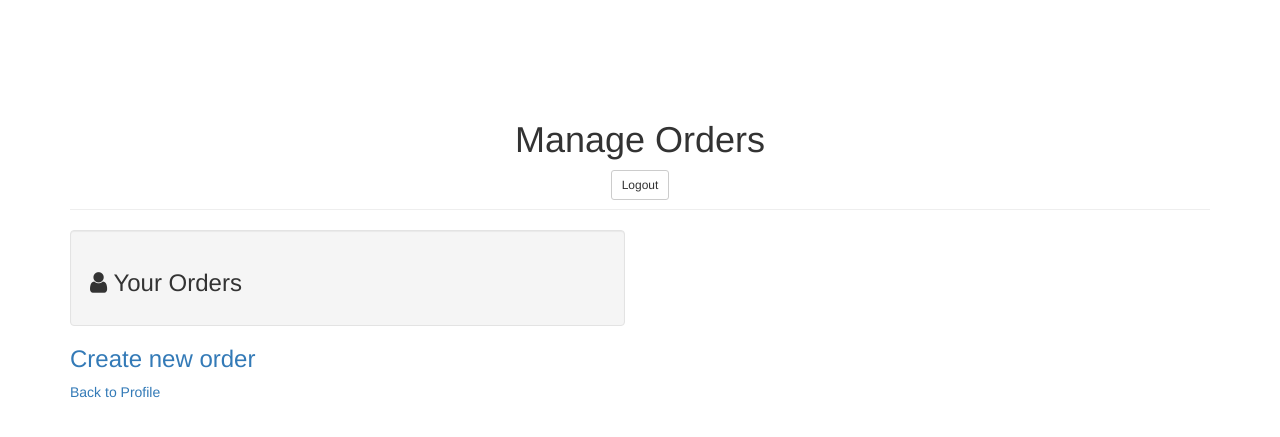
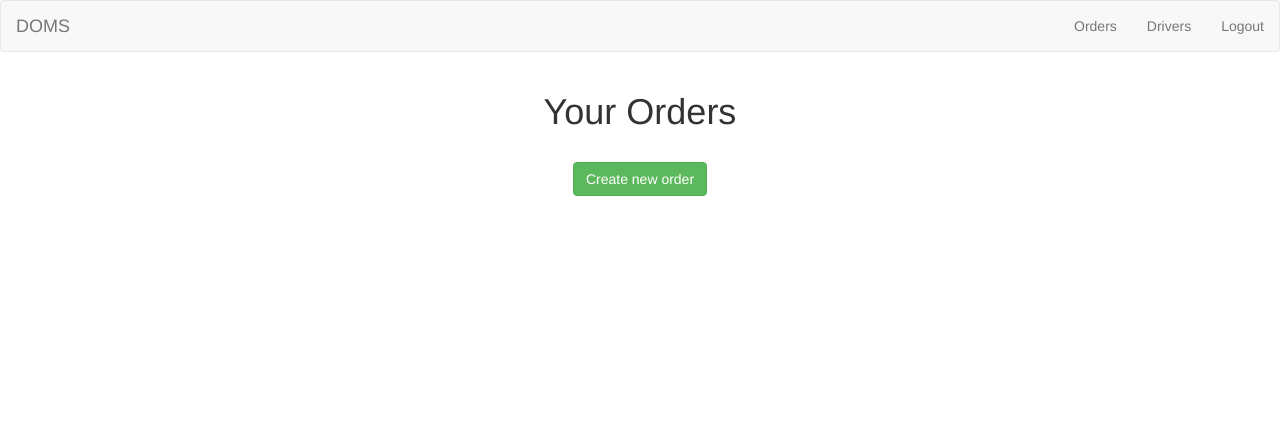
Before and after one commit to dineshgajwani/DOMS, a Node server app: page /profile/orders in a window 1280 px wide. Shown: the top 437 px of the page. Run offline with Node 20, Linux system fonts and the light colour scheme; the visitor is signed in with stand-in values (Sample User, id 1); data that the repository does not hold is empty; some libraries are stand-ins or nearby versions.

Commit message:
Improved views

```diff
--- a/views/createDriver.ejs
+++ b/views/createDriver.ejs
@@ -9,6 +9,7 @@
     </style>
 </head>
 <body>
+<% include ./partials/navbar %>
 <div class="container">
 
 <div class="col-sm-6 col-sm-offset-3">
--- a/views/createorder.ejs
+++ b/views/createorder.ejs
@@ -9,6 +9,7 @@
     </style>
 </head>
 <body>
+<% include ./partials/navbar %>
 <div class="container">
 
 <div class="col-sm-6 col-sm-offset-3">
--- a/views/manageDrivers.ejs
+++ b/views/manageDrivers.ejs
@@ -9,6 +9,7 @@
     </style>
 </head>
 <body>
+<% include ./partials/navbar %>
 <div class="container">
 
     <div class="page-header text-center">
--- a/views/manageOrders.ejs
+++ b/views/manageOrders.ejs
@@ -9,6 +9,7 @@
     </style>
 </head>
 <body>
+<% include ./partials/navbar %>
 <div class="container">
 
     <div class="page-header text-center">
--- a/views/orders.ejs
+++ b/views/orders.ejs
@@ -1,39 +1,27 @@
 <!doctype html>
 <html>
-<head>
-    <title>DOMS</title>
-    <link rel="stylesheet" href="//netdna.bootstrapcdn.com/bootstrap/3.0.2/css/bootstrap.min.css">
-    <link rel="stylesheet" href="//netdna.bootstrapcdn.com/font-awesome/4.0.3/css/font-awesome.min.css">
-    <style>
-        body        { padding-top:80px; word-wrap:break-word; }
-    </style>
-</head>
+<% include ./partials/head %>
 <body>
+<% include ./partials/navbar %>
 <div class="container">
 
-    <div class="page-header text-center">
-        <h1></span> Manage Orders</h1>
-        <a href="/logout" class="btn btn-default btn-sm">Logout</a>
-    </div>
 
     <div class="row">
 
         <!-- LOCAL INFORMATION -->
-        <div class="col-sm-6">
-            <div class="well">
-                <h3><span class="fa fa-user"></span> Your Orders</h3>
-                    <% for (var i = 0; i < data.length; i++) { %>
-                    <p>
-                        <strong>Order ID</strong>: <%= data[i].oid %><br>
-                        <strong>Order Description</strong>: <%= data[i].description %><br>
-                        <a href="/profile/orders/<%= data[i].oid %>"> View order    </a>      |
-                        <a href="/profile/orders/<%= data[i].oid %>/delete"> Delete order   </a>
-                    </p>
-                    <% } %>
-
-            </div>
-            <h3><a href="./newOrder">Create new order</a></h3>
-            <p><a href="/profile">Back to Profile</a></p>
+        <div class="col-sm-8 col-sm-offset-2 text-center">
+        <table class="table table-bordered">
+            <h1>Your Orders</h1>
+            <% for (var i = 0; i < data.length; i++) { %>
+            <tr>
+                <td><strong>Order ID</strong>: <%= data[i].oid %></td>
+                <td><strong>Order Description</strong>: <%= data[i].description %></td>
+                <td><a href="/profile/orders/<%= data[i].oid %>"> View order    </a>  </td>
+                <td><a href="/profile/orders/<%= data[i].oid %>/delete"> Delete order   </a></td>
+            </tr>
+            <% } %>
+        </table>
+            <h3><a href="./newOrder" class="btn btn-success">Create new order</a></h3>
             <!-- <p>Or go <a href="/">Home</a>.</p> -->
         </div>
 
--- /dev/null
+++ b/views/partials/head.ejs
@@ -0,0 +1,8 @@
+<head>
+    <title>DOMS</title>
+    <link rel="stylesheet" href="//netdna.bootstrapcdn.com/bootstrap/3.0.2/css/bootstrap.min.css">
+    <link rel="stylesheet" href="//netdna.bootstrapcdn.com/font-awesome/4.0.3/css/font-awesome.min.css">
+    <style>
+
+    </style>
+</head>
--- /dev/null
+++ b/views/partials/navbar.ejs
@@ -0,0 +1,20 @@
+<nav class="navbar navbar-default">
+  <div class="navbar-container">
+    <div class="navbar-header">
+      <button type="button" class="navbar-toggle collapsed" data-toggle="collapse" data-target="#bs-navbar-collapse-1" aria-expanded="false">
+              <span class="sr-only">Toggle navigation</span>
+              <span class="icon-bar"></span>
+              <span class="icon-bar"></span>
+      </button>
+
+      <a href="/" class="navbar-brand">DOMS</a>
+    </div>
+
+    <div class="collapse navbar-collapse" id="bs-navbar-collapse-1">
+          <ul class="nav navbar-nav navbar-right">
+            <li><a href="/profile/orders" >Orders</a></li>
+            <li><a href="/profile/drivers" >Drivers</a></li>
+            <li><a href="/logout">Logout</a></li>
+          </ul>
+  </div>
+</nav>
```
Also changed, not shown: views/drivers.ejs (+15 -27 lines), views/profile.ejs (+25 -6 lines).
